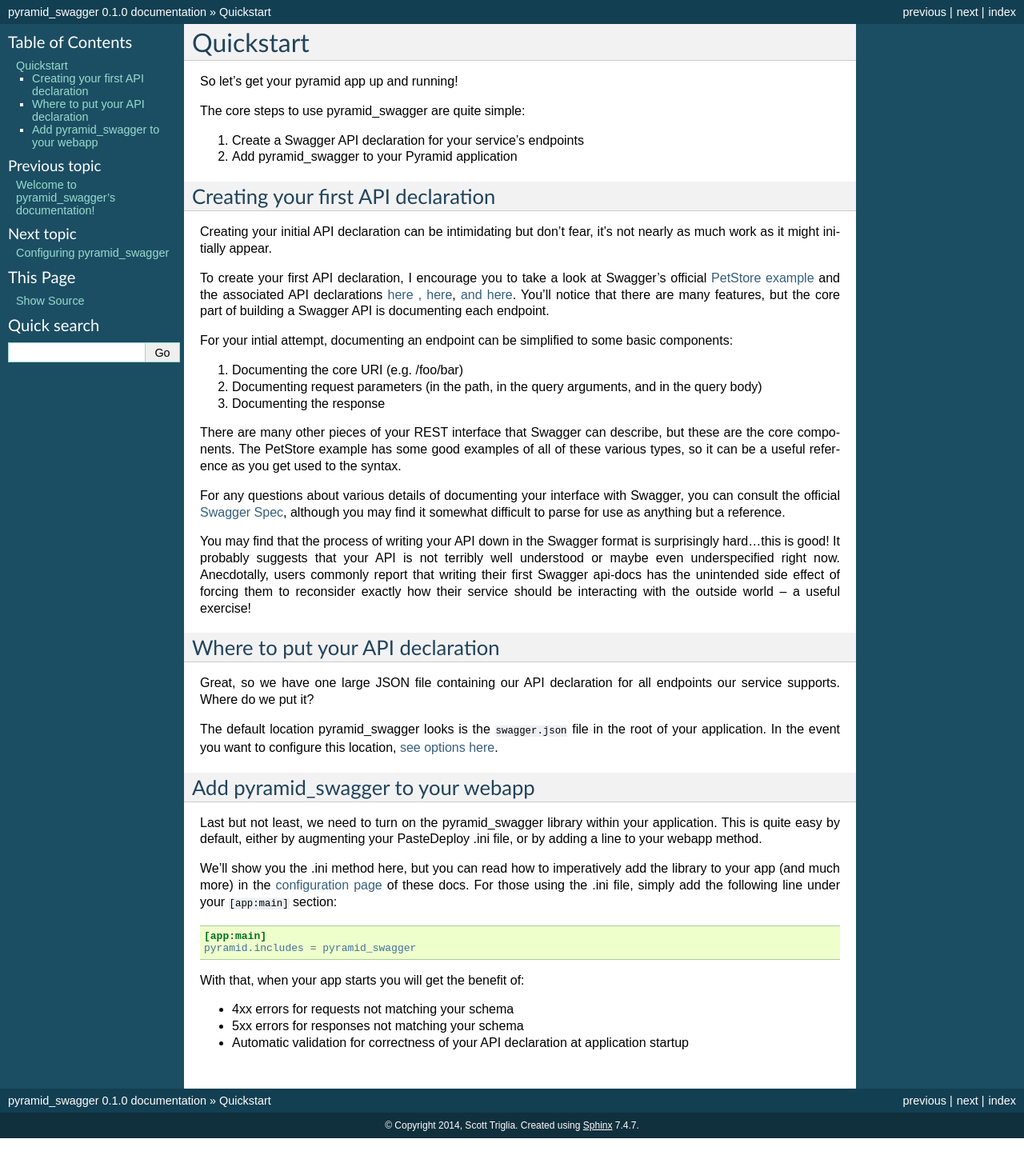
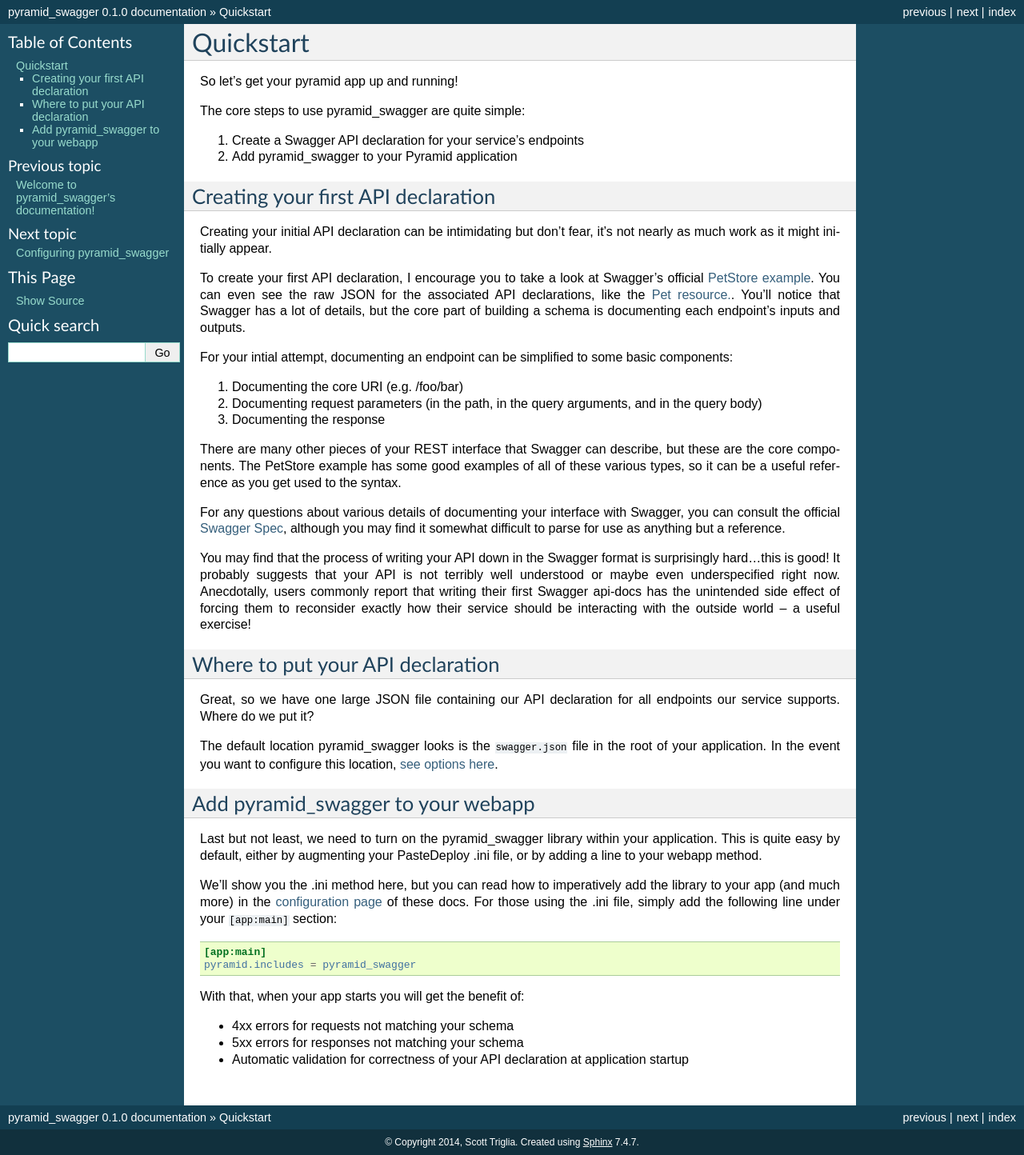
Before and after one commit to Yelp/pyramid_swagger, a Sphinx documentation site: the page built from docs/quickstart.rst, in a window 1280 px wide. Shown: the whole page at 80% size. Built offline with Sphinx 7.4.7, drawn with Linux system fonts in a browser that asks for light colours; before the commit the page ends 1423 px from its top, so only the background shows below that.

Commit message:
Cleanup links to the raw JSON of petstore examples

```diff
--- a/docs/quickstart.rst
+++ b/docs/quickstart.rst
@@ -13,7 +13,7 @@
 
 Creating your initial API declaration can be intimidating but don't fear, it's not nearly as much work as it might initially appear.
 
-To create your first API declaration, I encourage you to take a look at Swagger's official `PetStore example <petstore.swagger.wordnik.com>`_ and the associated API declarations `here <http://petstore.swagger.wordnik.com/api/api-docs/pet>`_ `, here <http://petstore.swagger.wordnik.com/api/api-docs/user>`_, `and here <http://petstore.swagger.wordnik.com/api/api-docs/store>`_. You'll notice that there are many features, but the core part of building a Swagger API is documenting each endpoint.
+To create your first API declaration, I encourage you to take a look at Swagger's official `PetStore example <http://petstore.swagger.wordnik.com>`_. You can even see the raw JSON for the associated API declarations, like the `Pet resource. <http://petstore.swagger.wordnik.com/api/api-docs/pet>`_. You'll notice that Swagger has a lot of details, but the core part of building a schema is documenting each endpoint's inputs and outputs.
 
 For your intial attempt, documenting an endpoint can be simplified to some basic components:
 
```
